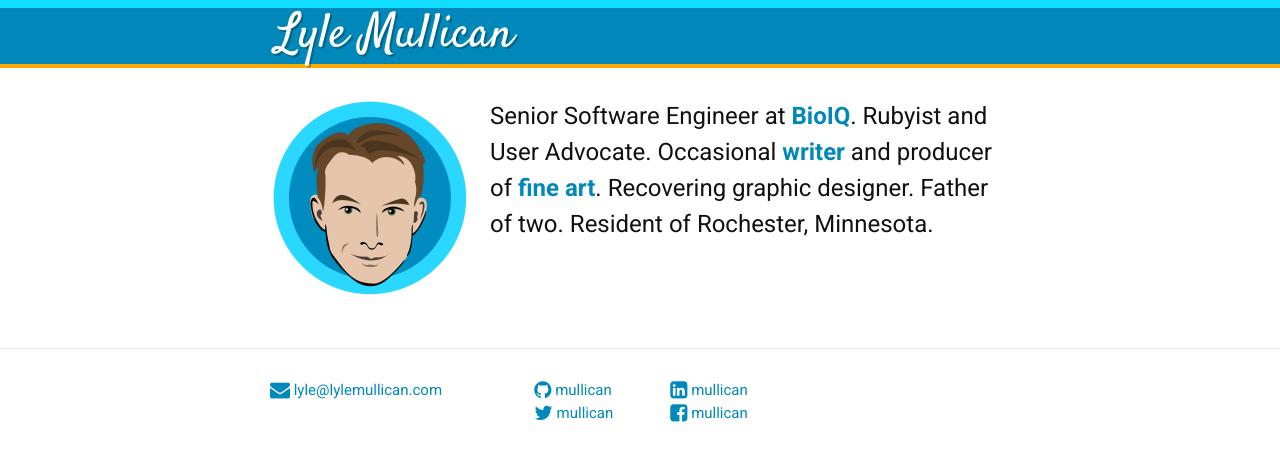
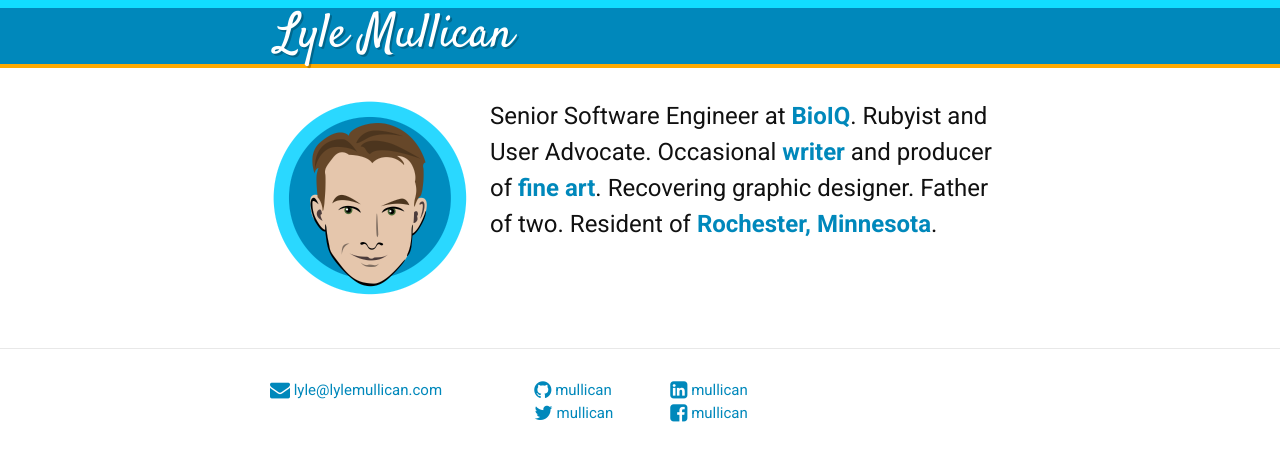
Before and after one commit to mullican/mullican.github.io, a Jekyll site: the page built from index.html, in a window 1280 px wide. Shown: the top 461 px of the page. Built offline with Jekyll 4.4.1, drawn with Linux system fonts in a browser that asks for light colours; nearby versions of some CDN libraries; some of the changed lines change nothing that is shown.

Commit message:
City link

```diff
--- a/index.html
+++ b/index.html
@@ -10,6 +10,6 @@ layout: default
      Occasional <a href="http://www.alistapart.com/author/lylemullican">writer</a> and producer of <a href="artwork">fine art</a>.
      Recovering graphic designer.
      Father of two.
-     Resident of Rochester, Minnesota.
+     Resident of <a href="http://en.wikipedia.org/wiki/Rochester,_Minnesota">Rochester, Minnesota</a>.
    </div>
 </div>
```
